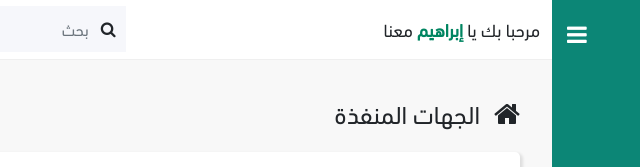
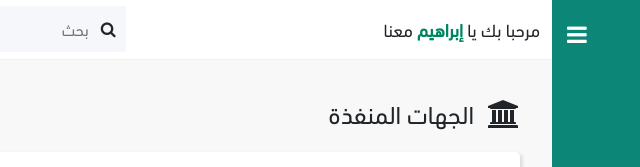
Before and after one commit to ayman-alshantaf/AramEducation, a plain HTML site: page implementingAgencies.html in a window 1280 px wide. Shown: the top 167 px of the page, 508-1148 px from the left. Drawn offline with Linux system fonts and the light colour scheme.

Commit message:
first commit

```diff
--- a/implementingAgencies.html
+++ b/implementingAgencies.html
@@ -3,7 +3,7 @@
 <head>
   <meta charset="UTF-8">
   <meta name="viewport" content="width=device-width, initial-scale=1">
-  <title>الرئيسية</title>
+  <title>الجهات التنفيذية</title>
   <link rel="stylesheet" href="css/bootstrap.rtl.min.css">
   <link rel="stylesheet" href="css/normalize.css">
   <link rel="stylesheet" href="css/normalize.css">
@@ -193,7 +193,7 @@
         <div class="container">
           <div class="header-title-page">
             <h5 class="mb-4 mt-2">
-              <i class="fa fa-home"></i>
+              <i class="fa fa-university" aria-hidden="true"></i>
               الجهات المنفذة
             </h5>
             <div class="view-type-modal">
```
